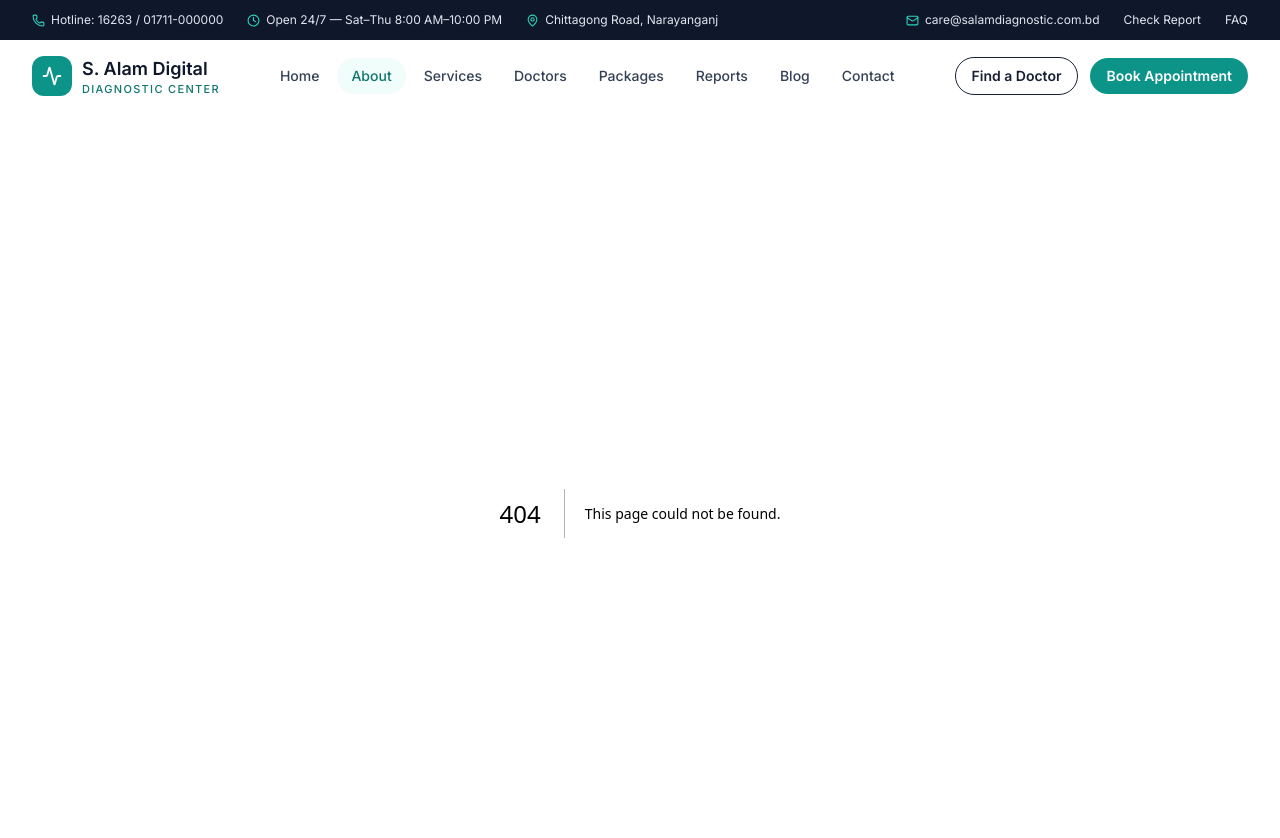
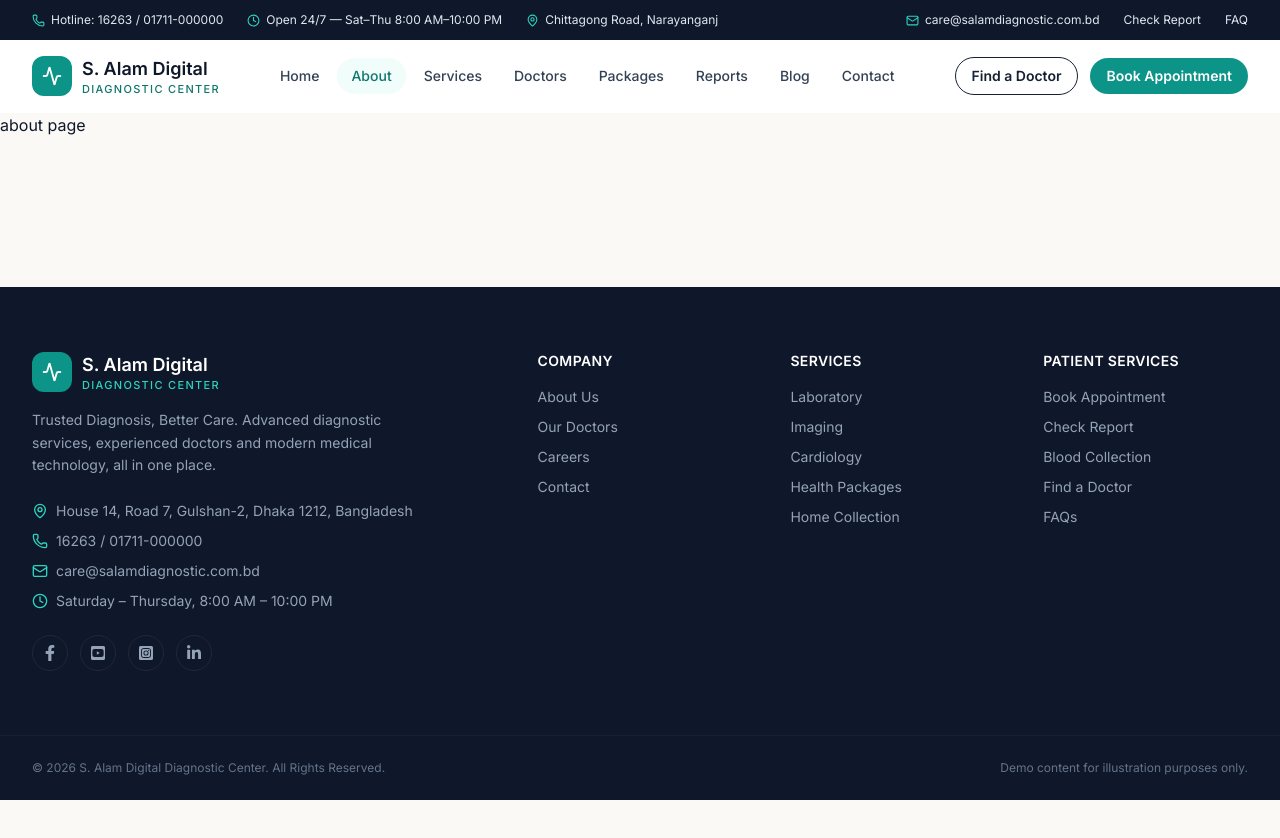
Before and after one commit to Mostofa-zaman/Diognostic, a Next.js app: page /about in a window 1280 px wide. Before the commit this address had no page. Shown: the top 838 px of the page. After the commit the page ends 800 px from the top, so only its background shows below. Built offline with nearby package versions, Linux system fonts and the light colour scheme.

Commit message:
feat((Pages)/about):create about page

```diff
--- /dev/null
+++ b/src/app/(pages)/about/page.jsx
@@ -0,0 +1,7 @@
+
+export default function AboutPage() {
+  return (
+
+   <h1>about page</h1>
+  )
+}
--- a/src/app/layout.jsx
+++ b/src/app/layout.jsx
@@ -1,6 +1,7 @@
 import TopBar from "@/components/navbar/TopBar";
 import Navbar from "@/components/navbar/Navbar";
 import "./globals.css";
+import Footer from "@/components/footer/Footer";
 
 /**
  * Fonts are loaded via standard <link> tags in the <head> below rather than
@@ -43,7 +44,7 @@ export default function RootLayout({ children }) {
         <Navbar/>
 
         <main className="flex-1">{children}</main>
-
+      <Footer/>
       </body>
     </html>
   );
```
